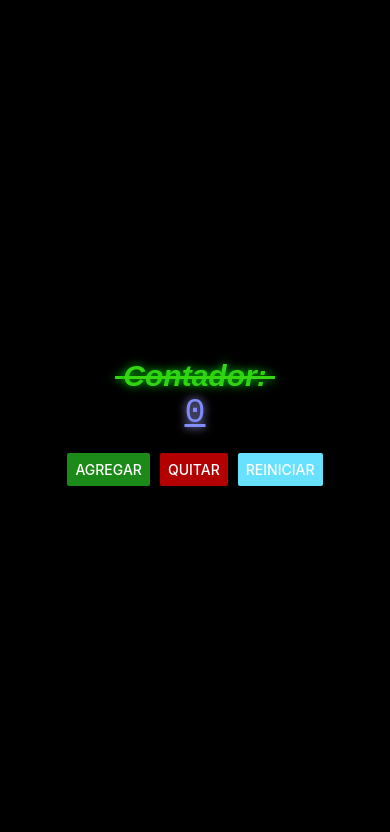
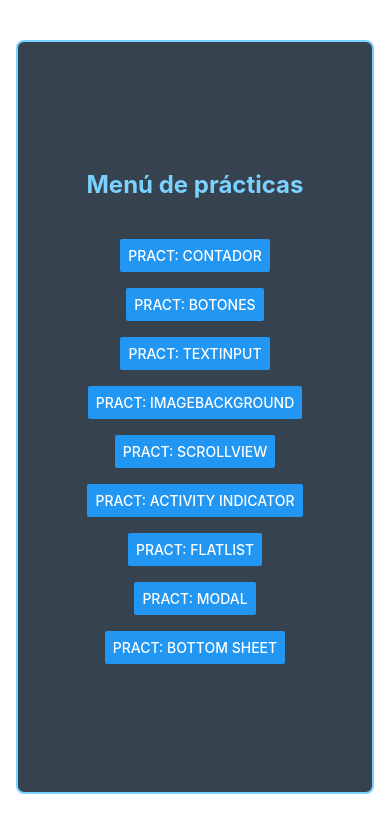
Before and after one commit to Bruno-LopezLeon/PAM213, a React Native app in the folder intro/: screen / in a window 390 px wide. Shown: the top 832 px of the page. Built offline with nearby package versions, Linux system fonts and the light colour scheme.

Commit message:
Hicimos un menu para todas las practicas y todos los archivos para sus screens

```diff
--- a/intro/App.js
+++ b/intro/App.js
@@ -1,10 +1,10 @@
-import ContadorScreen from './screens/ContadorScreen';
+import MenuScreen from "./screens/MenuScreen";
 
 export default function App() {
 
   return (
 
-    <ContadorScreen> </ContadorScreen>
+    <MenuScreen/>
 
   );
 }
--- /dev/null
+++ b/intro/screens/ActivityIndicatorScreen.js
@@ -0,0 +1,13 @@
+import { Text, StyleSheet, View } from 'react-native'
+
+export default function ActivityIndicatorScreen() {
+    return (
+      <View>
+        <Text>Proximamente por Oscar & equipo</Text>
+      </View>
+    )
+}
+
+const styles = StyleSheet.create({
+
+})
--- /dev/null
+++ b/intro/screens/BotonesScreen.js
@@ -0,0 +1,11 @@
+import { Text, StyleSheet, View } from 'react-native'
+
+export default function BotonesScreen() {
+    return (
+      <View>
+        <Text>Proximamente por Jose Maria & equipo</Text>
+      </View>
+    )
+}
+
+const styles = StyleSheet.create({})
--- /dev/null
+++ b/intro/screens/BottomSheetScreen.js
@@ -0,0 +1,13 @@
+import { Text, StyleSheet, View } from 'react-native'
+
+export default function BottomSheetScreen() {
+    return (
+      <View>
+        <Text>Proximamente por Ruben Alejandro & equipo</Text>
+      </View>
+    )
+}
+
+const styles = StyleSheet.create({
+
+})
--- /dev/null
+++ b/intro/screens/FlatListScreen.js
@@ -0,0 +1,13 @@
+import { Text, StyleSheet, View } from 'react-native'
+
+export default function FlatListScreen() {
+    return (
+      <View>
+        <Text>Proximamente por Alejandro & equipo</Text>
+      </View>
+    )
+}
+
+const styles = StyleSheet.create({
+
+})
--- /dev/null
+++ b/intro/screens/ImageBackgroundScreen.js
@@ -0,0 +1,13 @@
+import { Text, StyleSheet, View } from 'react-native'
+
+export default function ImageBackgroundScreen() {
+    return (
+      <View>
+        <Text>Proximamente por Guillermo & equipo</Text>
+      </View>
+    )
+}
+
+const styles = StyleSheet.create({
+
+})
--- /dev/null
+++ b/intro/screens/MenuScreen.js
@@ -0,0 +1,77 @@
+import { Text, StyleSheet, View, Button } from 'react-native'
+import React, { useState } from 'react'
+import ContadorScreen from './ContadorScreen'
+import BotonesScreen from './BotonesScreen'
+import TextInputScreen from './TextInputScreen';
+import ImageBackgroundScreen from './ImageBackgroundScreen';
+import ScrollViewScreen from './ScrollViewScreen';
+import ActivityIndicatorScreen from './ActivityIndicatorScreen';
+import FlatListScreen from './FlatListScreen';
+import ModalScreen from './ModalScreen';
+import BottomSheetScreen from './BottomSheetScreen';
+
+export default function MenuScreen() {
+    const [screen, setScreen]=useState('menu');
+
+    switch(screen){
+        case 'contador':
+            return <ContadorScreen />
+        case 'botones':
+            return <BotonesScreen />
+        case 'texto':
+            return <TextInputScreen />
+        case 'imagen':
+            return <ImageBackgroundScreen />
+        case 'scroll':
+            return <ScrollViewScreen />
+        case 'activity':
+            return <ActivityIndicatorScreen />
+        case 'flatlist':
+            return <FlatListScreen />
+        case 'modal':
+            return <ModalScreen />
+        case 'bottomsheet':
+            return <BottomSheetScreen />
+        case 'menu':
+            default:
+                return (
+                    <View style={styles.botonesContainer}>
+                    <Text style={styles.menuTitle}> Menú de prácticas </Text>
+                     <Button title='Pract: Contador' onPress={()=>setScreen('contador')}/>
+                     <Button title='Pract: Botones' onPress={()=>setScreen('botones')}/>
+                     <Button title='Pract: TextInput' onPress={()=>setScreen('texto')}/>
+                     <Button title='Pract: ImageBackground' onPress={()=>setScreen('imagen')}/>
+                     <Button title='Pract: ScrollView' onPress={()=>setScreen('scroll')}/>
+                     <Button title='Pract: Activity Indicator' onPress={()=>setScreen('activity')}/>
+                     <Button title='Pract: FlatList' onPress={()=>setScreen('flatlist')}/>
+                     <Button title='Pract: Modal' onPress={()=>setScreen('modal')}/>
+                     <Button title='Pract: Bottom Sheet' onPress={()=>setScreen('bottomsheet')}/>
+                    </View>
+    )
+
+        }
+}
+
+const styles = StyleSheet.create({
+    botonesContainer: {
+        flex: 1,
+        justifyContent: 'center',
+        alignItems: 'center',
+        marginTop: 40,
+        marginBottom: 50,
+        marginLeft: 16,
+        marginRight: 16,
+        borderRadius: 8,
+        borderColor: '#7bd1ffff',
+        borderWidth: 2,
+        backgroundColor: '#36434fff',
+        gap: 16,
+    },
+    menuTitle: {
+        fontSize: 24,
+        fontWeight: 'bold',
+        marginBottom: 24,
+        color: '#7bd1ffff',
+
+    }
+});
--- /dev/null
+++ b/intro/screens/ModalScreen.js
@@ -0,0 +1,13 @@
+import { Text, StyleSheet, View } from 'react-native'
+
+export default function ModalScreen() {
+    return (
+      <View>
+        <Text>Proximamente por Jesus & equipo</Text>
+      </View>
+    )
+}
+
+const styles = StyleSheet.create({
+
+})
--- /dev/null
+++ b/intro/screens/ScrollViewScreen.js
@@ -0,0 +1,13 @@
+import { Text, StyleSheet, View } from 'react-native'
+
+export default function ScrollViewScreen() {
+    return (
+      <View>
+        <Text>Proximamente por Barbara & equipo</Text>
+      </View>
+    )
+}
+
+const styles = StyleSheet.create({
+
+})
--- /dev/null
+++ b/intro/screens/TextInputScreen.js
@@ -0,0 +1,13 @@
+import { Text, StyleSheet, View } from 'react-native'
+
+export default function TextInputScreen() {
+    return (
+      <View>
+        <Text>Proximamente por Luis Fernando & equipo</Text>
+      </View>
+    )
+}
+
+const styles = StyleSheet.create({
+
+})
```
